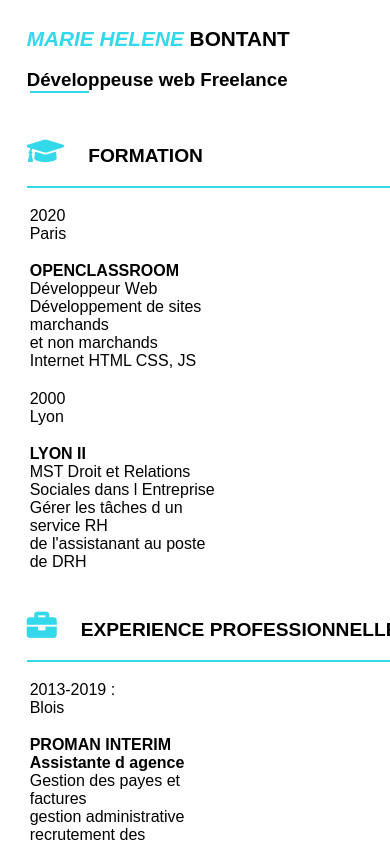
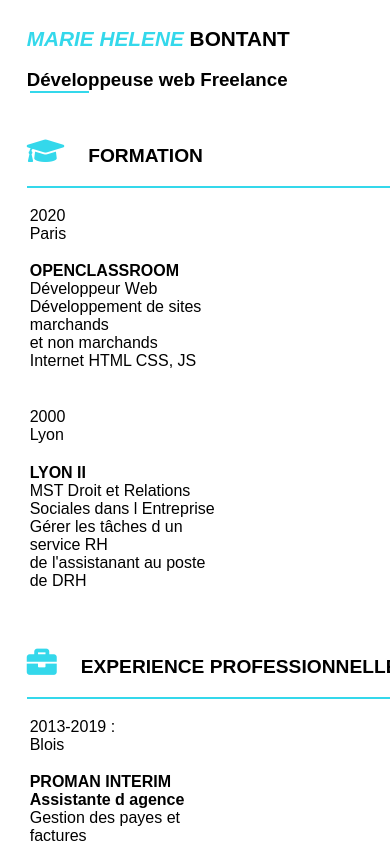
Before and after one commit to mbontant/CV, a plain HTML site: page index.html in a window 390 px wide. Shown: the top 844 px of the page. Drawn offline with Linux system fonts and the light colour scheme; a web font is replaced by a local one.

Commit message:
espace 10

```diff
--- a/style.css
+++ b/style.css
@@ -274,6 +274,6 @@ h2
 }
 .texte
 {
-	padding-bottom: 5%;
+	padding-bottom: 10%;
 }
 }
```
